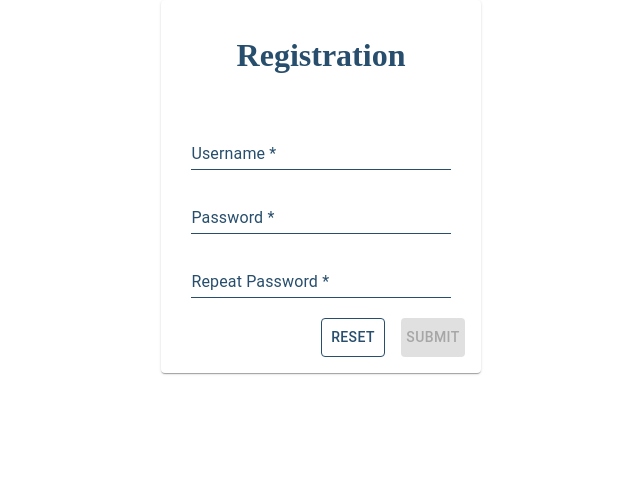
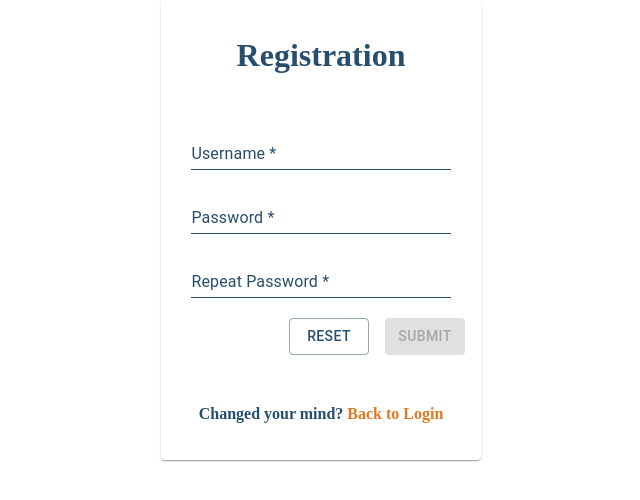
Before and after one commit to HelplessTeamMarkupLanguage/to-do-client, a React (Create React App) app: page /registration in a window 1280 px wide. Shown: the top 500 px of the page, without its empty margins (319-959 px from the left). Built offline with nearby package versions, Linux system fonts and the light colour scheme.

Commit message:
Navigation fix, TextArea missing first typed character fixed

```diff
--- a/src/containers/RegistrationPage/RegistrationPage.js
+++ b/src/containers/RegistrationPage/RegistrationPage.js
@@ -3,6 +3,7 @@ import axios from '../../axios';
 import React, { useState } from 'react';
 import { useForm } from 'react-hook-form';
 import { Button, Card, makeStyles, Snackbar, TextField } from '@material-ui/core';
+import { NavLink } from 'react-router-dom';
 
 const registrationStyle = makeStyles((theme) => ({
   header: {
@@ -33,7 +34,7 @@ const registrationStyle = makeStyles((theme) => ({
   buttonHolder: {
     marginTop: 20,
     display: 'flex',
-    justifyContent: 'end',
+    justifyContent: 'flex-end',
     width: '100%',
   },
   form: {
@@ -41,7 +42,8 @@ const registrationStyle = makeStyles((theme) => ({
     flexDirection: 'column',
     alignItems: 'center',
     '& .MuiButtonBase-root': {
-      width: '20%',
+      width: '25%',
+      minWidth: 80,
       [theme.breakpoints.down('xs')]: {
         width: '30%',
       },
@@ -49,11 +51,24 @@ const registrationStyle = makeStyles((theme) => ({
   },
   resetButton: {
     marginRight: theme.spacing(2),
-    border: '1px solid #274e6c',
-    color: '#274e6c',
   },
   submitButton: {
     color: 'white',
+  },
+  loginLink: {
+    width: '100%',
+    position: 'static',
+    fontSize: 16,
+    textAlign: 'center',
+    marginTop: 50,
+    color: '#274e6c',
+    '& a': {
+      color: '#de7a22',
+      textDecoration: 'none',
+    },
+    '& a:hover': {
+      textDecoration: 'underline',
+    },
   },
 }));
 
@@ -105,7 +120,7 @@ const registrationPage = (props) => {
             className={classes.textField}
             name="username"
             label="Username *"
-            value={username}
+            defaultValue={username}
             onChange={(event) => setUsername(event.target.value)}
             inputRef={register({
               required: 'Username required',
@@ -120,7 +135,7 @@ const registrationPage = (props) => {
             name="password"
             label="Password *"
             type="password"
-            value={password}
+            defaultValue={password}
             onChange={(event) => setPassword(event.target.value)}
             inputRef={register({
               required: 'Password required',
@@ -135,7 +150,7 @@ const registrationPage = (props) => {
             name="password_repeat"
             label="Repeat Password *"
             type="password"
-            value={passwordRepeat}
+            defaultValue={passwordRepeat}
             onChange={(event) => setPasswordRepeat(event.target.value)}
             inputRef={register({
               required: 'Password required',
@@ -145,7 +160,12 @@ const registrationPage = (props) => {
             helperText={errors.password_repeat && errors.password_repeat.message}
           />
           <div className={classes.buttonHolder}>
-            <Button className={classes.resetButton} onClick={handleResetAllInputFields}>
+            <Button
+              variant="outlined"
+              color="primary"
+              className={classes.resetButton}
+              onClick={handleResetAllInputFields}
+            >
               Reset
             </Button>
             <Button
@@ -159,6 +179,9 @@ const registrationPage = (props) => {
             </Button>
           </div>
         </form>
+        <h4 className={classes.loginLink}>
+          Changed your mind? <NavLink to="/login">Back to Login</NavLink>
+        </h4>
       </Card>
       <Snackbar
         anchorOrigin={{
```
